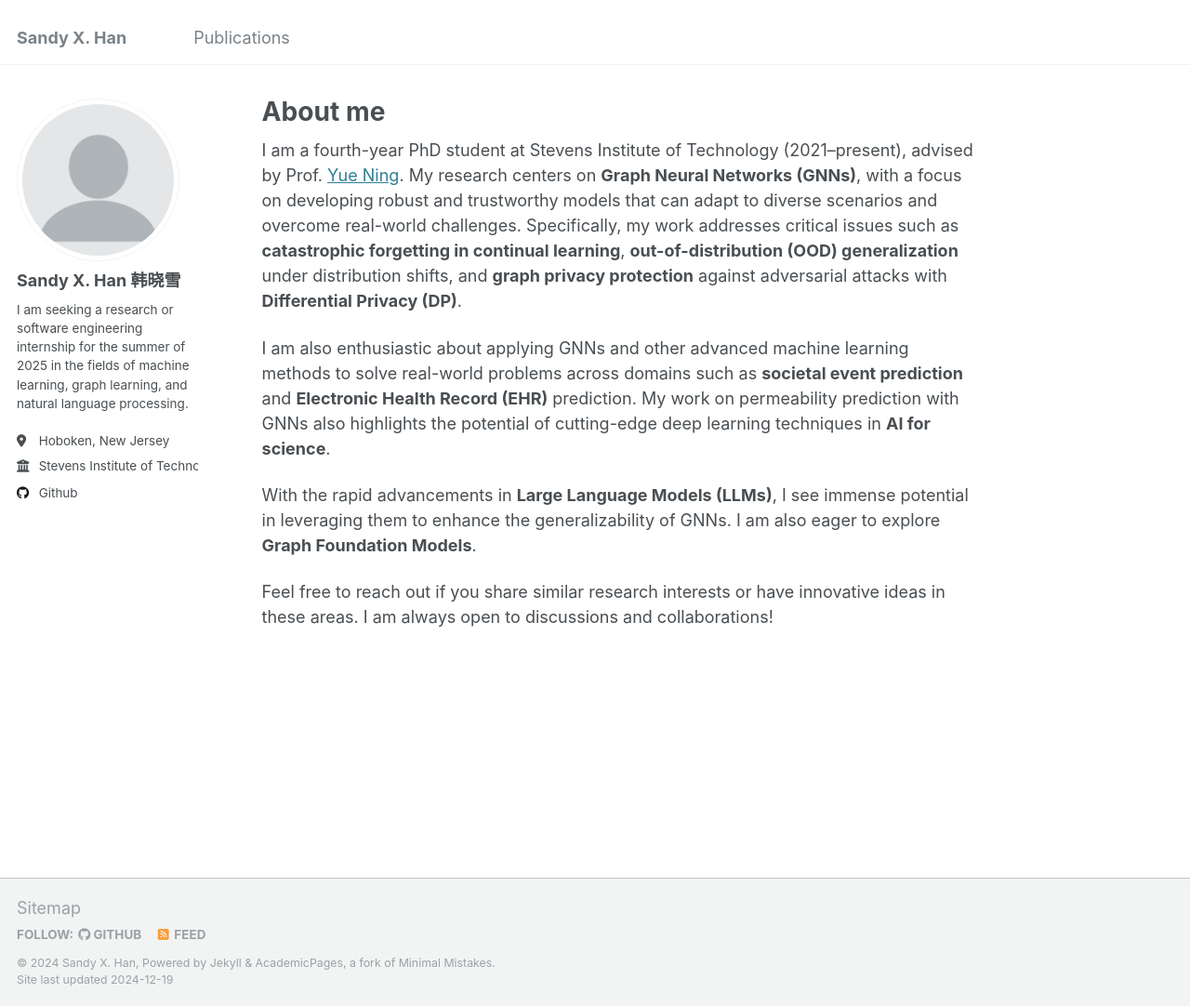
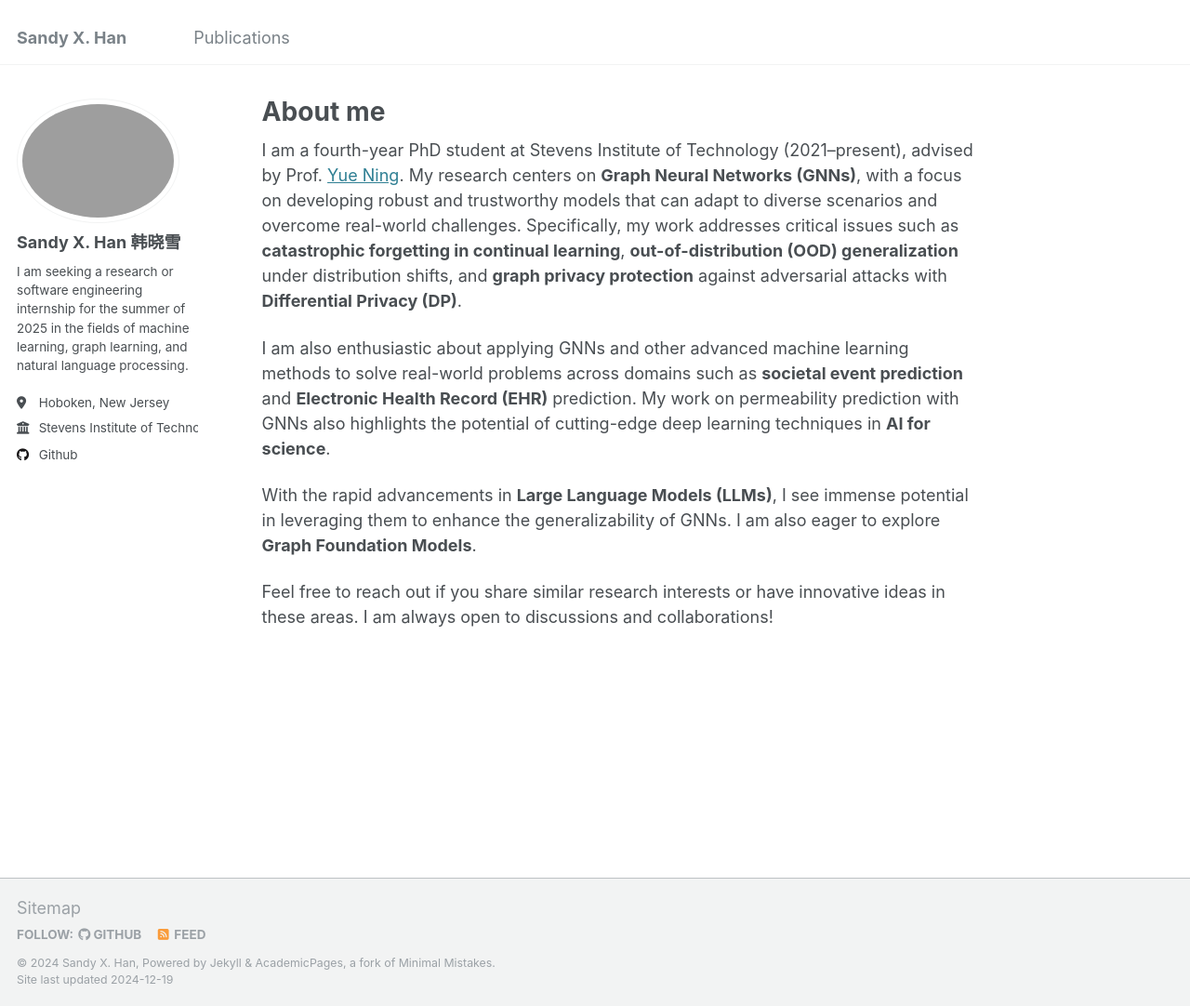
Before and after one commit to hanxiaoxue114/hanxiaoxue114.github.io, a Jekyll site: the page built from _pages/about.md, in a window 1280 px wide and 1082 px high. Shown: the whole window at 93% size. Built offline with Jekyll 4.4.1, drawn with Linux system fonts in a browser that asks for light colours.

Commit message:
Update _config.yml

```diff
--- a/_config.yml
+++ b/_config.yml
@@ -21,7 +21,7 @@ repository               : "hanxiaoxue114/hanxiaoxue114.github.io"
 #               Additional customization can be done by editing /_includes/author-profile.html
 author:
   # Biographic information
-  avatar           : "profile.png"
+  avatar           : "sandy.png"
   name             : "Sandy X. Han 韩晓雪"
   pronouns         : # example: "she/her"
   bio              : "I am seeking a research or software engineering internship for the summer of 2025 in the fields of machine learning, graph learning, and natural language processing."
```
